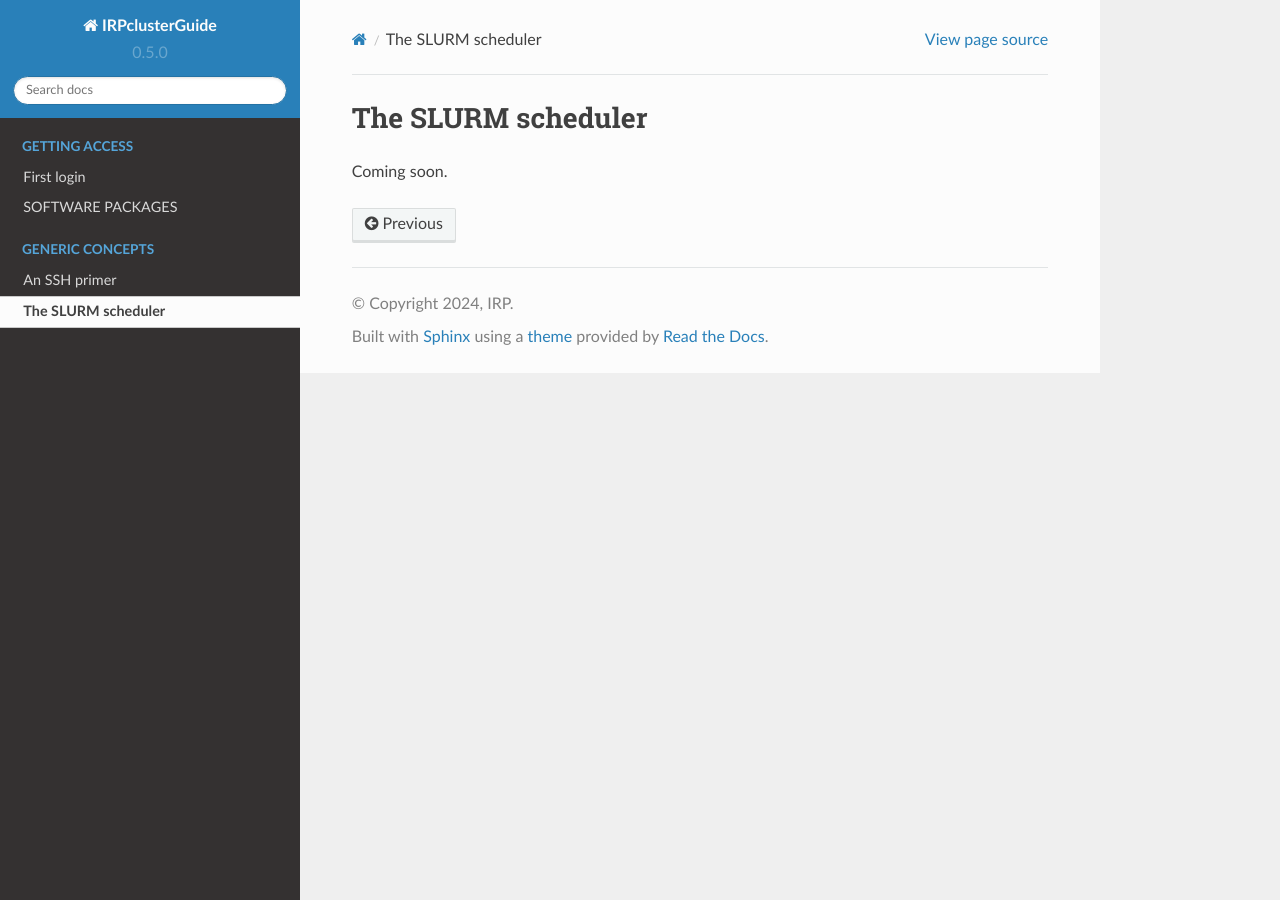
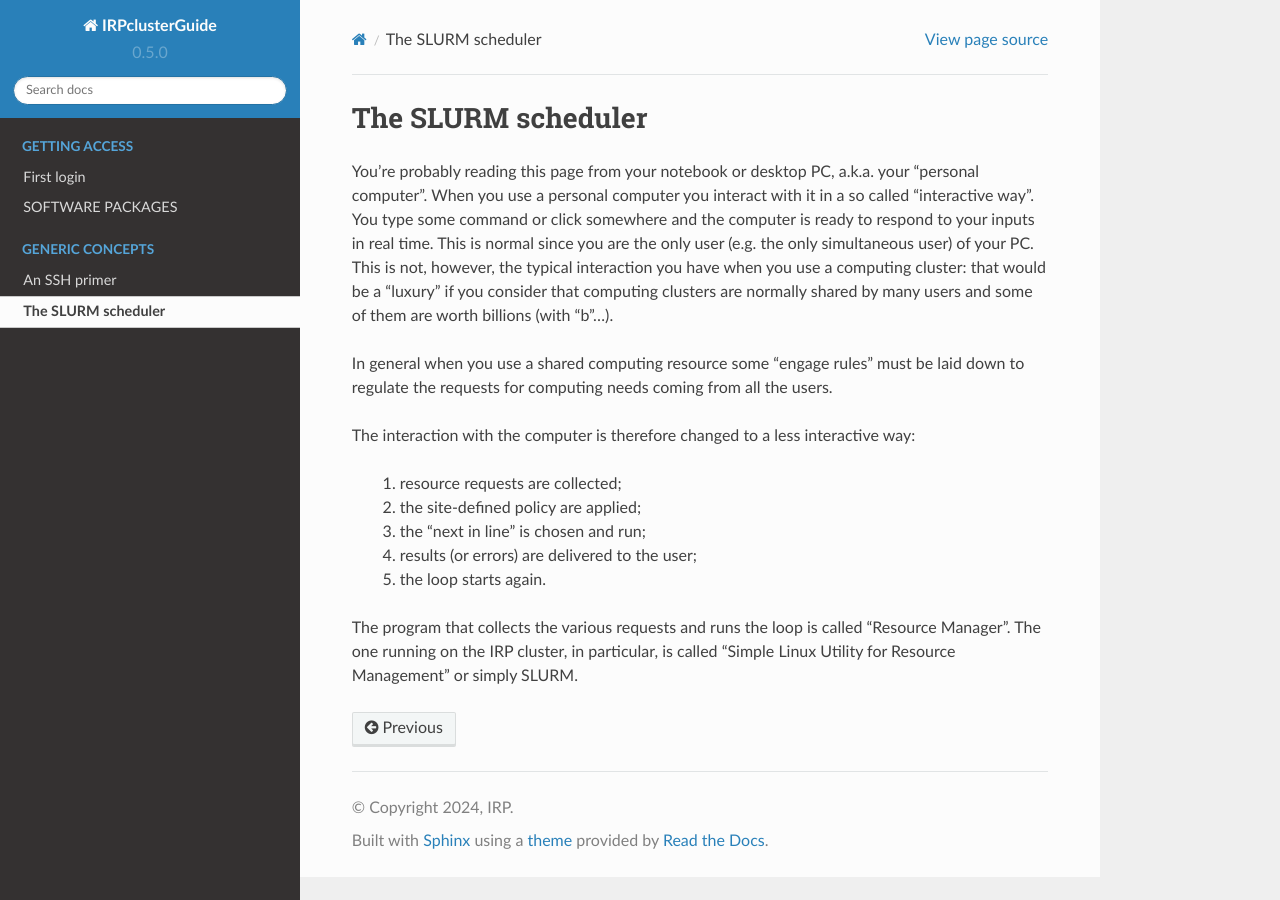
Before and after one commit to pemazzon/IRPclusterGuide, a Sphinx documentation site: the page built from docs/source/SLURM.rst, in a window 1280 px wide. Built offline with Sphinx 7.4.7 and the Read the Docs theme 2.0.0, drawn with Linux system fonts in a browser that asks for light colours.

Commit message:
Intro to SLURM

```diff
--- a/docs/source/SLURM.rst
+++ b/docs/source/SLURM.rst
@@ -3,4 +3,30 @@
 The SLURM scheduler
 ===================
 
-Coming soon.
+You're probably reading this page from your notebook or desktop PC,
+a.k.a. your "personal computer". When you use a personal computer you
+interact with it in a so called "interactive way". You type some
+command or click somewhere and the computer is ready to respond to
+your inputs in real time. This is normal since you are the only user
+(e.g. the only simultaneous user) of your PC. This is not, however,
+the typical interaction you have when you use a computing cluster:
+that would be a "luxury" if you consider that computing clusters are
+normally shared by many users and some of them are worth billions (with "b"...).
+
+In general when you use a shared computing resource some "engage rules"
+must be laid down to regulate the requests for computing needs coming
+from all the users.
+
+The interaction with the computer is therefore changed to a less interactive
+way:
+
+  #. resource requests are collected;
+  #. the site-defined policy are applied;
+  #. the "next in line" is chosen and run;
+  #. results (or errors) are delivered to the user;
+  #. the loop starts again.
+
+The program that collects the various requests and runs the loop is
+called "Resource Manager". The one running on the IRP cluster, in
+particular, is called "Simple Linux Utility for Resource Management" or
+simply SLURM.
```
